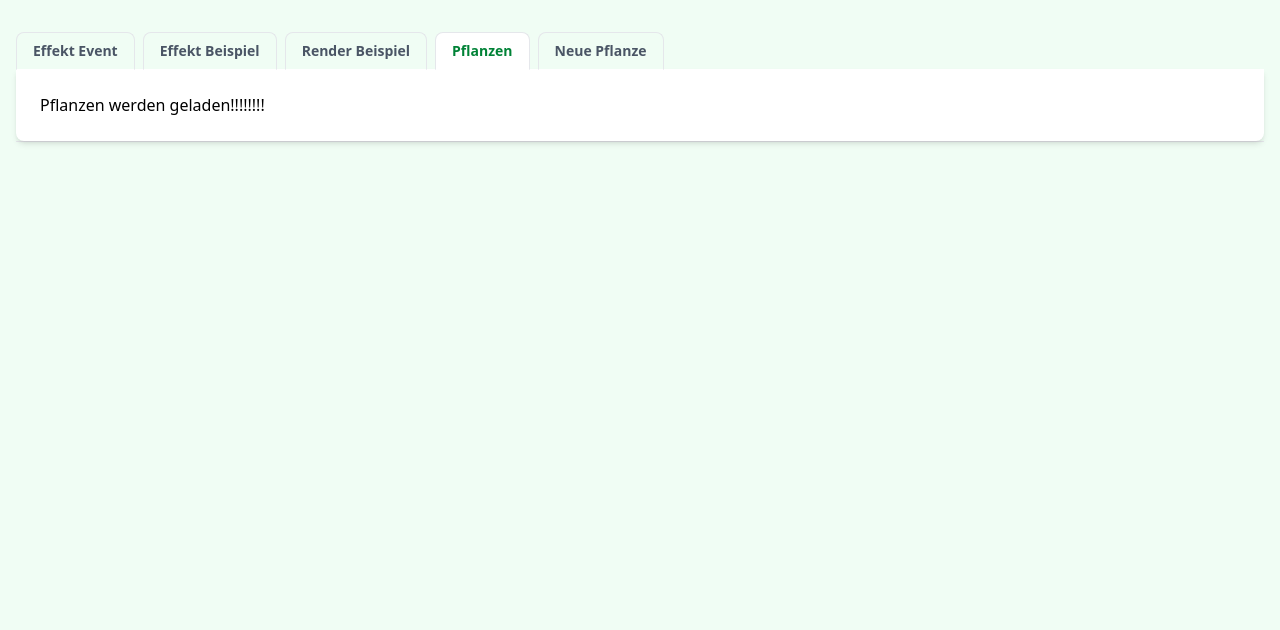
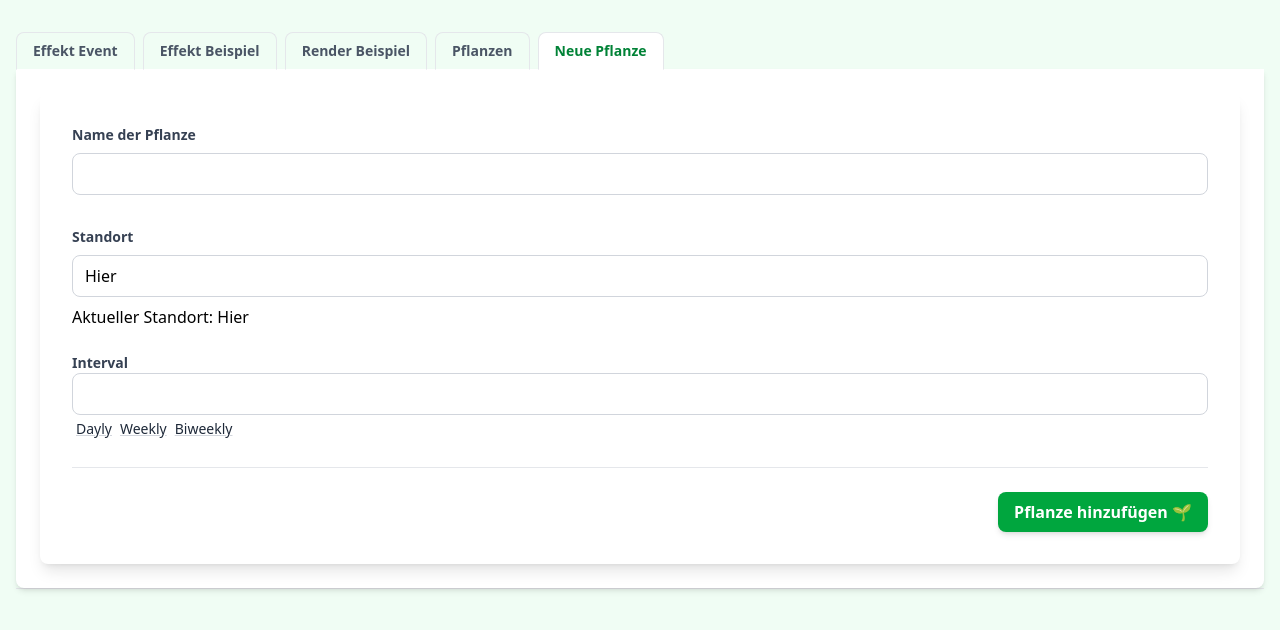
Before and after one commit to nilshartmann-workshops/2026-09-07-oose, a React (Vite) app in the folder workspace/: page / in a window 1280 px wide. Shown: the top 630 px of the page. Built offline with nearby package versions, Linux system fonts and the light colour scheme; no server answers.

Commit message:
Formulate mit react-hook-form

```diff
--- a/workspace/src/App.tsx
+++ b/workspace/src/App.tsx
@@ -17,7 +17,7 @@ export default function App() {
 
   return (
     <div className={"AppContainer"}>
-      <TabBar initialTabId={"list"}>
+      <TabBar initialTabId={"form"}>
         <Tab tabId={"meldungen"}>Effekt Event</Tab>
         <Tab tabId={"effekt"}>Effekt Beispiel</Tab>
 
--- a/workspace/src/plant-form/PlantForm.tsx
+++ b/workspace/src/plant-form/PlantForm.tsx
@@ -1,47 +1,97 @@
 import { useState } from "react";
+import { Controller, useFieldArray, useForm } from "react-hook-form";
+import {z} from "zod";
+import IntervalSelector from "./IntervalSelector.tsx";
+import { zodResolver } from "@hookform/resolvers/zod";
 
-import IntervalSelector from "./IntervalSelector.tsx";
+// type PlantFormState = {
+//   name: string;
+//   location: string;
+// }
+
+const PlantFormStateSchema = z.object({
+  name: z.string().nonempty("Bitte Pflanzennamen eingeben"),
+  location: z.string().nonempty(),
+  wateringInterval: z.number().min(1),
+  pflegehinweise: z.string().array()
+})
+
+type PlantFormState = z.infer<typeof PlantFormStateSchema>
+
+
 
 export default function PlantForm() {
-  const [name, setName] = useState("");
-  const [location, setLocation] = useState("");
-  const [wateringInterval, setWateringInterval] = useState(1);
+  // const [name, setName] = useState("");
+  // const [location, setLocation] = useState("");
+  // const [wateringInterval, setWateringInterval] = useState(1);
 
-  const onSaveClick = () => {
-    // todo
+  const form = useForm({
+    resolver: zodResolver(PlantFormStateSchema),
+    defaultValues: {
+      location: "Hier",
+      pflegehinweise: ["Gießen!"]
+    }
+  });
+
+  // const x = useFieldArray({
+  //   control: form.control,
+  //   name: "pflegehinweise",
+  // });
+
+  const [location] = form.watch(["location"]);
+
+  console.log("Rendering PlantForm", new Date().toLocaleTimeString());
+
+  const onError = (err: any) => {
+    console.log("Errors in formular", err);
+  }
+
+  const onSaveClick = (value: PlantFormState) => {
+    console.log("Value in form", value);
   };
 
+  // Kontrollierte Komponente (controlled component)
+  // const [art, setArt] = useState("")
+
   return (
-    <form>
+    <form onSubmit={form.handleSubmit(onSaveClick, onError)}>
       <div className={"FormControl"}>
         <label htmlFor={"name"}>Name der Pflanze</label>
         <input
           id={"name"}
-          value={name}
-          onChange={(e) => setName(e.target.value)}
+          {...form.register("name")}
         />
+        <div className={"error-message"}>{form.formState.errors.name?.message}</div>
       </div>
+
       <div className={"FormControl"}>
         <label htmlFor={"location"}>Standort</label>
         <input
           id={"location"}
-          value={location}
-          onChange={(e) => setLocation(e.target.value)}
+          {...form.register("location")}
+        />
+        <p>Aktueller Standort: {location}</p>
+        <div className={"error-message"}>{form.formState.errors.location?.message}</div>
+      </div>
+
+      <div className={"FormControl"}>
+        <Controller
+          control={form.control}
+          name={"wateringInterval"}
+          render={ opts => {
+            return <IntervalSelector
+              interval={opts.field.value}
+              onIntervalChange={(newWateringInterval) =>
+                opts.field.onChange(newWateringInterval)
+              }
+            />
+          }}
         />
       </div>
 
-      <IntervalSelector
-        interval={wateringInterval}
-        onIntervalChange={(newWateringInterval) =>
-          setWateringInterval(newWateringInterval)
-        }
-      />
-
       <div className={"FormButtons"}>
         <button
-          type={"button"}
           className={"primary"}
-          onClick={() => onSaveClick()}
         >
           Pflanze hinzufügen 🌱
         </button>
```
